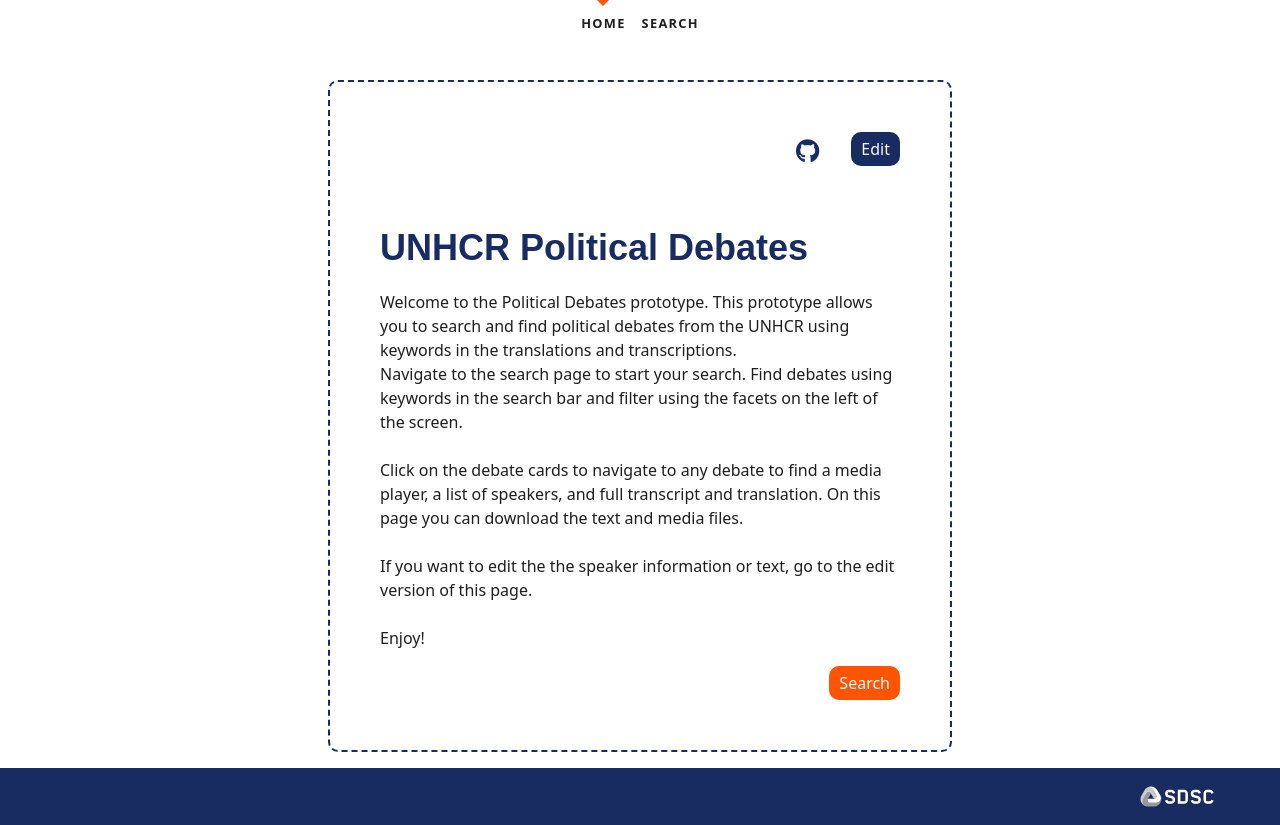
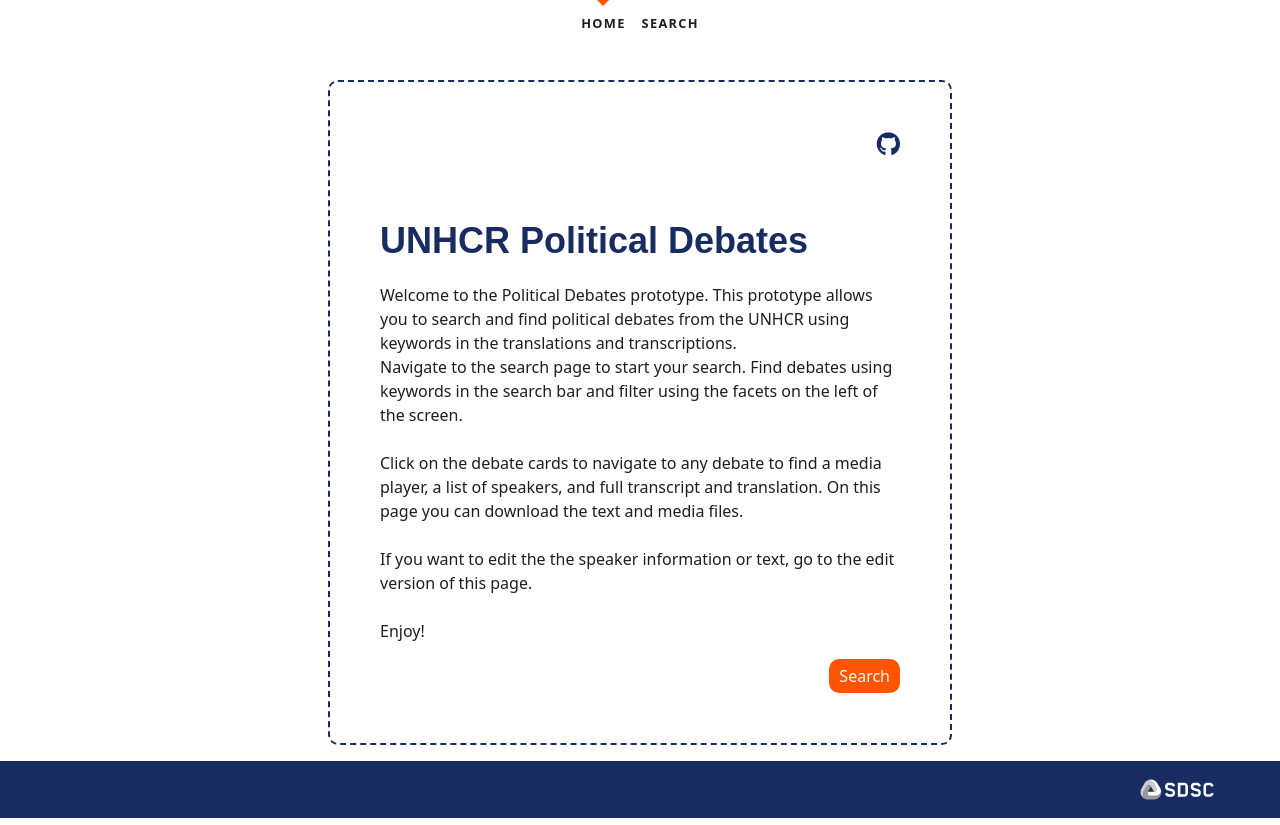
Before and after one commit to sdsc-ordes/debates-ui, a SvelteKit app: page / in a window 1280 px wide. Built offline with nearby package versions, Linux system fonts and the light colour scheme.

Commit message:
fix: remove edit button from homepage

```diff
--- a/src/routes/+page.svelte
+++ b/src/routes/+page.svelte
@@ -9,12 +9,6 @@
 			<a href="https://github.com/sdsc-ordes/political-debates-ui">
 				<i class="fab fa-github"></i>
 			</a>
-			<a
-				href="/edit"
-				class="button-primary-dark"
-				style="color: var(--on-primary); text-decoration: none; "
-				>Edit</a
-			>
 		</div>
 		<h1 style="">UNHCR Political Debates</h1>
 		<div>
```
